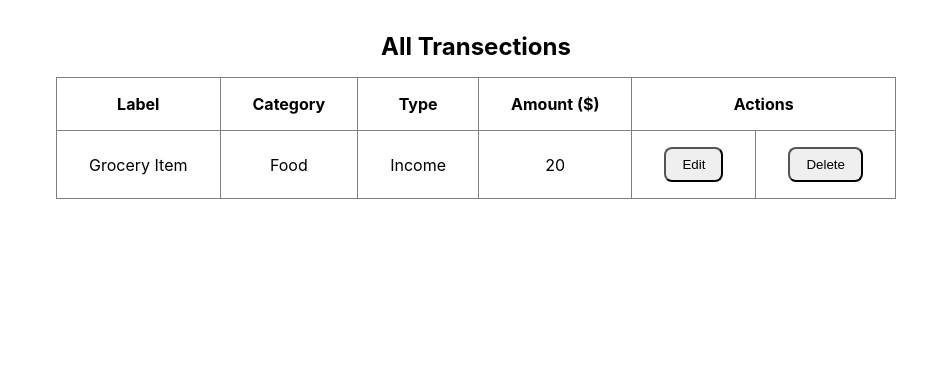
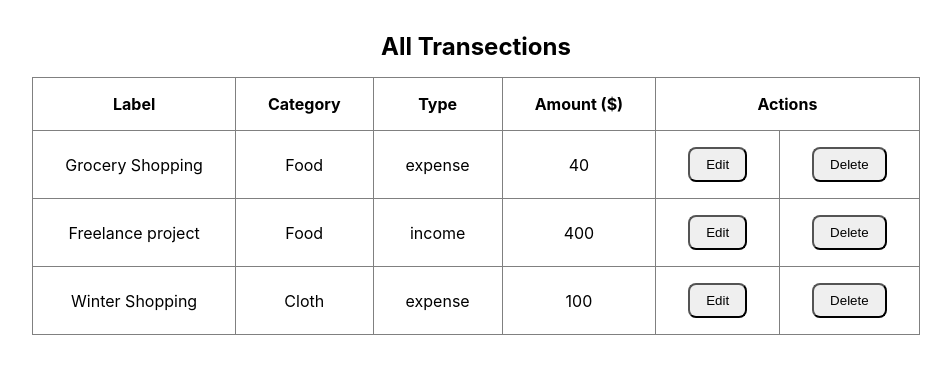
Before and after one commit to pulok1914/expense-tracker, a React (Create React App) app: page /all-transection in a window 1280 px wide. Shown: the top 374 px of the page, without its empty margins (164-1115 px from the left). Built offline with nearby package versions, Linux system fonts and the light colour scheme.

Commit message:
all transection page functionality added

```diff
--- a/src/App.css
+++ b/src/App.css
@@ -73,7 +73,7 @@
 .modal-overlay{
   position: fixed;
   inset: 0;
-  background: rgba(0,0,0,0.4);
+  background: rgba(0,0,0,0.8);
   display: flex;
   justify-content: center;
   align-items: center;
--- a/src/components/AddTransectionForm.jsx
+++ b/src/components/AddTransectionForm.jsx
@@ -1,24 +1,36 @@
-import { useState } from "react";
+import { useEffect, useState } from "react";
 
 // src/components/AddTransactionForm.jsx
-function AddTransactionForm({ handleSubmit }) {
-  const [formData, SetFormData] = useState({
-    name: "",
-    amount: "",
-    type: "income",
-    category: "Food",
-  })
+function AddTransactionForm({ initialvalues, handleSubmit }) {
+  const [formData, SetFormData] = useState(
+    initialvalues ||{name: "",amount: "",type: "income",category: "Food",}
+    )
+    console.log("initial",initialvalues)
+       console.log("formdata",initialvalues)
+  //prefil while editing
+  useEffect(()=>{
+    if(initialvalues){
+      SetFormData({
+        id: initialvalues.id,
+        name: initialvalues.name,
+        amount: initialvalues.amount.toString(),
+        type: initialvalues.type || "income",
+        category: initialvalues.category || "Food",
+      })
+    }
+  },[initialvalues])
+
   function handleChange(e){
     const {name,value} = e.target;
     SetFormData(prev=>({...prev,[name]:value,}))
   }
 
   function onSubmit(e){
-    //stop defulat behaviour like reload
     e.preventDefault();
-    //input validation
+    console.log(formData)
+
     if(!formData.name.trim() || !formData.amount.trim()) return alert("Please fill the form");
-    //send data to Component where state should be changed
+
     handleSubmit(formData)
   }
 
@@ -46,7 +58,7 @@ function AddTransactionForm({ handleSubmit }) {
       </label>
 
 
-      <button className="button" type="submit">Save</button>
+      <button className="button" type="submit">{initialvalues?"Update":"Save"}</button>
     </form>
   );
 }
--- /dev/null
+++ b/src/components/AllTransectionItem.jsx
@@ -0,0 +1,15 @@
+function AllTransectionItem({transection,deleteTransection,editTransection}) {
+
+    return (
+        <tr  className="all-transection-item">
+            <td className="all-transection-list-data">{transection.name}</td>
+            <td className="all-transection-list-data">{transection.category}</td>
+            <td className="all-transection-list-data">{transection.type}</td>
+            <td className="all-transection-list-data">{transection.amount}</td>
+            <td className="all-transection-list-data"><button  onClick={()=> editTransection(transection)} className="button">Edit</button></td>
+            <td className="all-transection-list-data"><button  onClick={()=>deleteTransection(transection.id)} className="button">Delete</button></td>
+        </tr>
+    )
+}
+
+export default AllTransectionItem;
--- a/src/components/AllTransectionList.jsx
+++ b/src/components/AllTransectionList.jsx
@@ -1,23 +1,53 @@
-function AllTransectionList(){
+import { useState } from "react"
+import AllTransectionItem from "./AllTransectionItem"
+import ModalWrapper from "./ModalWrapper"
+import AddTransactionForm from "./AddTransectionForm"
+
+function AllTransectionList({transections,setTransections}){
+    const [editingTransection, setEditingTransection] = useState(null)
+    function deleteTransection(id) {
+        setTransections(prev => prev.filter(transection => transection.id !== id))
+
+    }
+    function openEditModal(transection) {
+        setEditingTransection(transection)
+    }
+
+    function editTransection(editedTransection){
+        console.log(editedTransection)
+        setTransections(transections.map(transection=> transection.id===editedTransection.id?editedTransection:transection))
+        setEditingTransection(null)
+    }
+
     return (
+        <>
+        {editingTransection && (
+            <ModalWrapper closeModal={()=> setEditingTransection(null)}>
+                <AddTransactionForm initialvalues={editingTransection} handleSubmit={editTransection} />
+            </ModalWrapper>
+        )}
         <table border={1} className="all-Transection-list">
+            <thead>
                 <tr className="all-transection-list-row">
                     <th className="all-transection-list-data">Label</th>
                     <th className="all-transection-list-data">Category</th>
                     <th className="all-transection-list-data">Type</th>
                     <th className="all-transection-list-data">Amount ($)</th>
-                <th className="all-transection-list-data" colspan="2">Actions</th>
+                    <th className="all-transection-list-data" colSpan="2">Actions</th>
                 </tr>
-            <tr className="all-transection-item">
-                <td className="all-transection-list-data">Grocery Item</td>
-                <td className="all-transection-list-data">Food</td>
-                <td className="all-transection-list-data">Income</td>
-                <td className="all-transection-list-data">20</td>
-                <td className="all-transection-list-data"><button className="button">Edit</button></td>
-                <td className="all-transection-list-data"><button className="button">Delete</button></td>
-            </tr>
-
+            </thead>
+            <tbody>
+                {transections.map(transection => (
+                    <AllTransectionItem
+                        key={transection.id}
+                        transection={transection}
+                        deleteTransection={deleteTransection}
+                        editTransection={openEditModal}
+                    />)
+                )}
+            </tbody>
         </table>
+    </>
     )
 }
 
--- /dev/null
+++ b/src/context/TransectionContext.jsx
@@ -0,0 +1,20 @@
+import { createContext, useState, useContext } from "react";
+
+const TransectionContext = createContext();
+
+export function TransectionProvider({children}){
+    const [transections, setTransections] = useState([
+        {id: "2103", name: "Grocery Shopping", type: "expense", category: "Food", amount: 40},
+        {id: "2107", name: "Freelance project", type: "income", category: "Food", amount: 400},
+        {id: "2254", name: "Winter Shopping", type: "expense", category: "Cloth", amount: 100},
+    ])
+    return (
+        <TransectionContext.Provider value={{transections,setTransections}}>
+            {children}
+        </TransectionContext.Provider>
+    )
+}
+
+export function useTransection(){
+    return useContext(TransectionContext)
+}
--- a/src/index.js
+++ b/src/index.js
@@ -4,12 +4,15 @@ import { BrowserRouter } from 'react-router-dom';
 import './index.css';
 import App from './App';
 import reportWebVitals from './reportWebVitals';
+import { TransectionProvider } from './context/TransectionContext';
 
 const root = ReactDOM.createRoot(document.getElementById('root'));
 root.render(
   <React.StrictMode>
     <BrowserRouter>
-      <App />
+      <TransectionProvider>
+        <App />
+      </TransectionProvider>
     </BrowserRouter>
   </React.StrictMode>
 );
--- a/src/pages/AllTransection.jsx
+++ b/src/pages/AllTransection.jsx
@@ -1,11 +1,13 @@
+import { useTransection } from "../context/TransectionContext";
 import Container from "../components/Container";
 import AllTransectionList from '../components/AllTransectionList'
 
 function AllTransection() {
+    const {transections,setTransections} = useTransection()
     return (
         <Container>
             <h1 className="all-transection-heading">All Transections</h1>
-            <AllTransectionList />
+            <AllTransectionList transections={transections} setTransections={setTransections} />
         </Container>
     )
 }
--- a/src/pages/Home.jsx
+++ b/src/pages/Home.jsx
@@ -1,5 +1,6 @@
 import { useState } from "react";
 import { Link } from "react-router-dom";
+import { useTransection } from "../context/TransectionContext";
 import Container from "../components/Container"
 import HomeHero from "../components/HomeHero";
 import TransectionHistory from "../components/TransectionHistory";
@@ -9,12 +10,7 @@ import AddTransactionForm from "../components/AddTransectionForm";
 
 
 function Home(){
-    const [transections, setTransections] = useState([
-        {id: "2103", name: "Grocery Shopping", type: "expense", category: "Food", amount: 40},
-        {id: "2107", name: "Freelance project", type: "income", category: "Food", amount: 400},
-        {id: "2254", name: "Winter Shopping", type: "expense", category: "Cloth", amount: 100},
-    ])
-
+    const {transections,setTransections} = useTransection();
     const [showModal,setShowModal] = useState(false)
 
     function calculateTotalIncome(){
@@ -49,20 +45,19 @@ function Home(){
     }
 
     return(
-        (showModal?
+        <>
+        {showModal &&
             (<ModalWrapper closeModal={closeModal}>
                 <AddTransactionForm handleSubmit={addTransection} />
             </ModalWrapper>
-            ):(
+            )}
             <Container>
                 <HomeHero calculateTotalIncome={calculateTotalIncome} calculateTotalExpense={calculateTotalExpense} />
                 <TransectionHistory transections={transections} />
                 <Button addTransection={openModal} />
                 <Link to="/all-transection">See All Transection </Link>
             </Container>
-            )
-        )
-
+        </>
     )
 }
 
```
Lines whose indentation alone changed are shown as unchanged.
